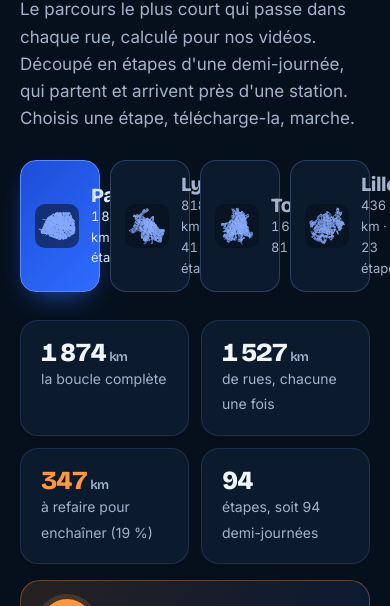
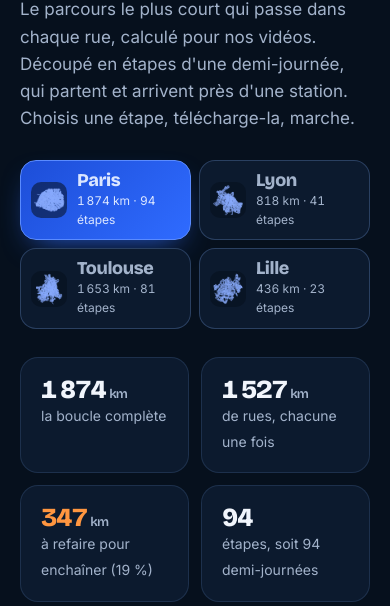
Before and after one commit to attendsjetexplique/attendsjetexplique.github.io, a plain HTML site: page parcours/index.html in a window 390 px wide. Shown: the part 233-839 px from the top of the page. Drawn offline with nearby package versions, Linux system fonts and the light colour scheme.

Commit message:
Parcours : choix des villes en grille 2 × 2 sur mobile (les quatre cartes étaient écrasées sur une ligne)
Co-Authored-By: Claude Opus 5.5 <noreply@anthropic.com>

```diff
--- a/parcours/index.html
+++ b/parcours/index.html
@@ -195,7 +195,11 @@ footer p{margin:6px 0;max-width:90ch}
 @media (max-width:520px){
   .fil .sep,.fil .ici{display:none}
   .barre .btn-texte{display:none}
-  .choix-ville{flex:1;min-width:0}
+  .choix-villes{display:grid;grid-template-columns:1fr 1fr;gap:8px}
+  .choix-ville{min-width:0;padding:10px 12px 10px 10px;gap:10px}
+  .choix-ville canvas{width:36px;height:36px}
+  .choix-ville b{font-size:18px}
+  .choix-ville span{font-size:12px}
   .heros{padding-top:32px}
   .legende{display:none}
 }
```
